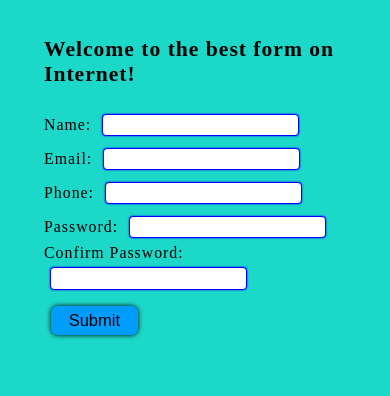
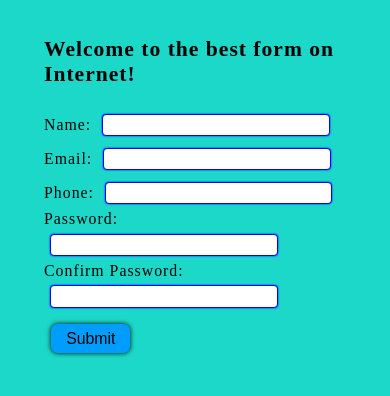
Before and after one commit to jatinsharma282/Form_Validation, a plain HTML site: page index.html in a window 390 px wide. Drawn offline with nearby package versions, Linux system fonts and the light colour scheme.

Commit message:
Update style.css

```diff
--- a/style.css
+++ b/style.css
@@ -66,13 +66,13 @@ p{
 
 @media (max-width:500px) {
     .formdesign input {
-        width: 60%;
+        width: 70%;
     }
 
     .but {
-        width: 12rem;
+        width: 11rem;
         height: 4rem;
-        font-size: 2.3rem;
+        font-size: 2.2rem;
         margin: 1.5rem 1rem;
     }
 }
```
